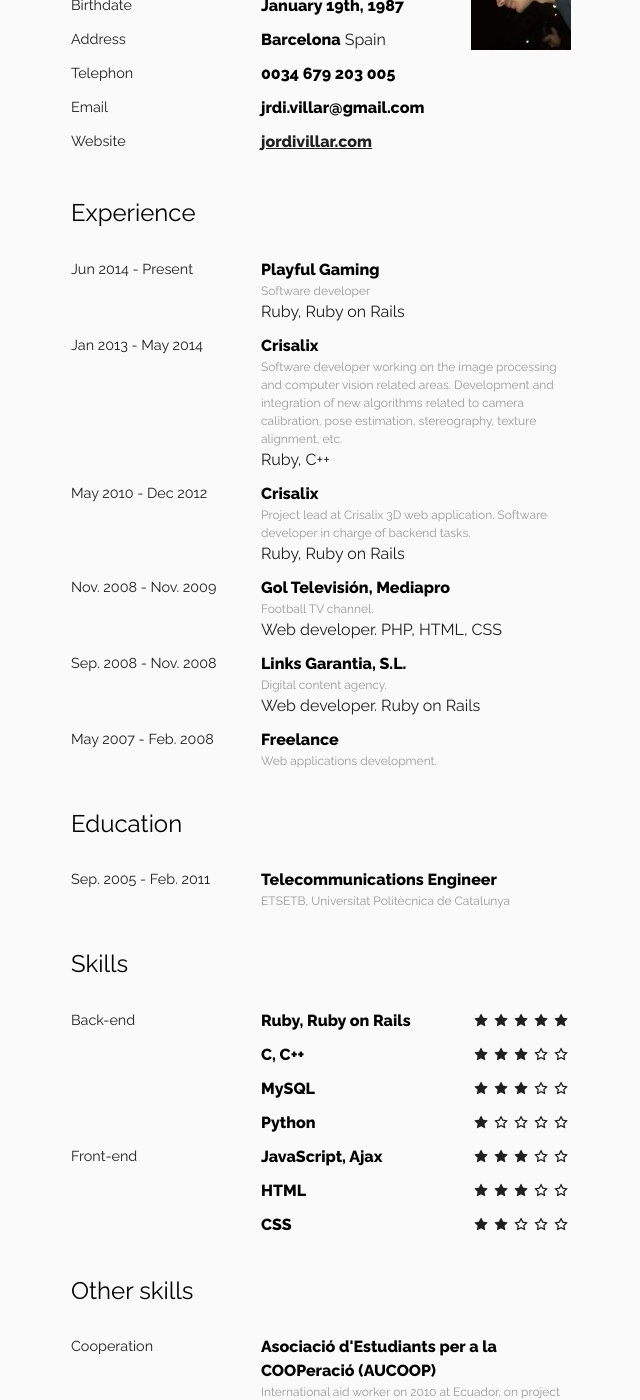
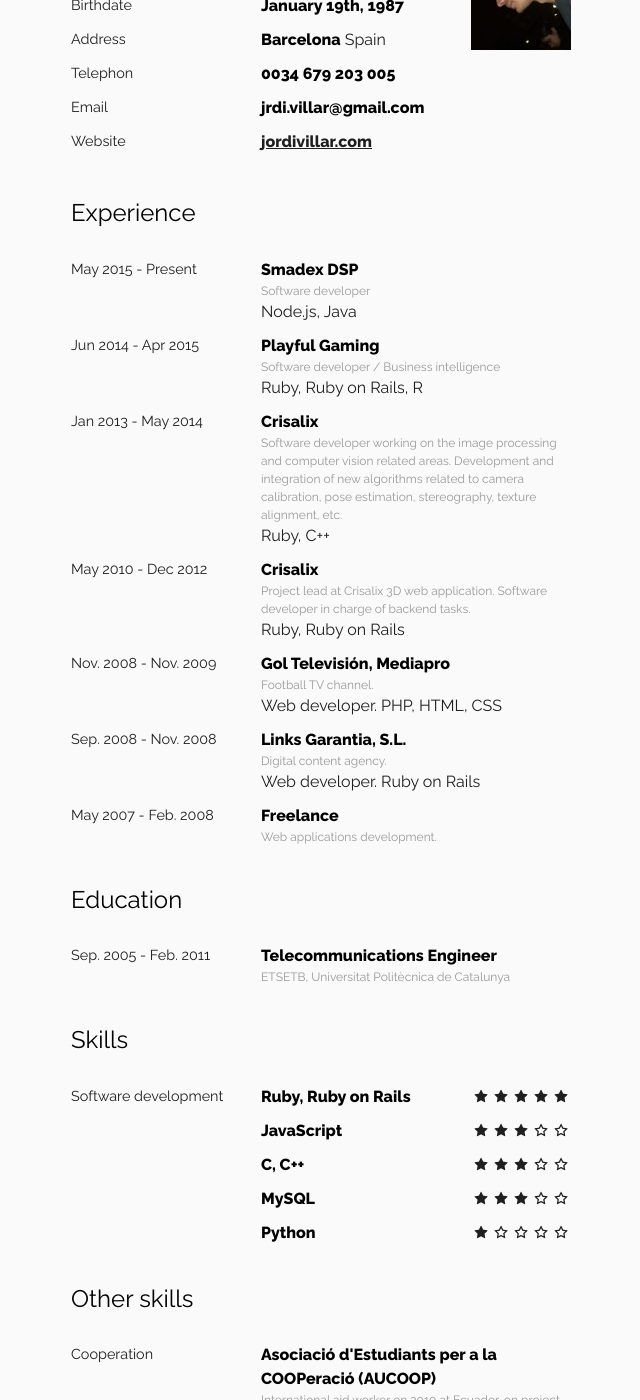
Before and after one commit to jrdi/jrdi.github.com, a Jekyll site: the page built from cv/index.html, in a window 1280 px wide and 1400 px high, scrolled down 246 px. Shown: the whole window, without its empty margins (319-959 px from the left). Built offline with Jekyll 4.4.1, drawn with Linux system fonts in a browser that asks for light colours; Markdown is read by kramdown in place of the engine named in the settings.

Commit message:
update cv

```diff
--- a/_layouts/default.html
+++ b/_layouts/default.html
@@ -2,9 +2,10 @@
 <html>
   <head>
     <meta charset="utf-8" />
-    <meta name="description" content="I am 26 years old, born in Barcelona, Spain. I am a telecommunications engineer. I work as a software developer working on image processing and computer vision related areas with skills in Ruby, Ruby on Rails and C++." />
+    <meta name="description" content="I am 28 years old, born in Barcelona, Spain. I am a telecommunications engineer. I work as a software developer working on machine learning and data mining related areas with skills in Ruby, Ruby on Rails and C++." />
 
-    <meta name="keywords" content="jordi, jordi villar, software developer, web developer, web, telecommunications, engineer, ruby, c, mysql, freelance, ruby on rails, barcelona, computer vision, image processing, imagery, algorithms" />
+    <meta name="keywords" content="jordi, jordi villar, software developer, web developer, web, telecommunications, engineer, ruby, c, mysql, freelance, ruby on rails, barcelona, computer vision, image processing, imagery, algorithms,
+    data mining, data, data science, machine learning" />
 
     <link rel="canonical" href="http://jordivillar.com/" />
     <title>{{ page.title }} · Jordi Villar</title>
--- a/cv/index.html
+++ b/cv/index.html
@@ -27,10 +27,13 @@ title: Curriculum vitae
 
   <h2 class='subcontent'>Experience</h2>
   <ul class="vcalendar">
-    <li class="experince vevent"><span><abbr class="dtstart" title="2013-01-01">Jun 2014</abbr> - <abbr class="dtend" title="2013-11-01">Present</abbr></span>
+    <li class="experince vevent"><span><abbr class="dtstart" title="2015-05-01">May 2015</abbr> - <abbr class="dtend" title="2015-05-01">Present</abbr></span>
+    <strong class="location">Smadex DSP</strong>
+    <small class="summary">Software developer</small>Node.js, Java</li>
+    <li class="experince vevent"><span><abbr class="dtstart" title="2014-06-01">Jun 2014</abbr> - <abbr class="dtend" title="2015-04-01">Apr 2015</abbr></span>
     <strong class="location">Playful Gaming</strong>
-    <small class="summary">Software developer</small>Ruby, Ruby on Rails</li>
-    <li class="experince vevent"><span><abbr class="dtstart" title="2013-01-01">Jan 2013</abbr> - <abbr class="dtend" title="2013-11-01">May 2014</abbr></span>
+    <small class="summary">Software developer / Business intelligence</small>Ruby, Ruby on Rails, R</li>
+    <li class="experince vevent"><span><abbr class="dtstart" title="2013-01-01">Jan 2013</abbr> - <abbr class="dtend" title="2014-05-01">May 2014</abbr></span>
     <strong class="location">Crisalix</strong>
     <small class="summary">Software developer working on the image processing and computer vision related areas. Development and integration of new algorithms related to camera calibration, pose estimation, stereography, texture alignment, etc.</small>Ruby, C++</li>
     <li class="experince vevent"><span><abbr class="dtstart" title="2010-05-10">May 2010</abbr> - <abbr class="dtend" title="2012-12-31">Dec 2012</abbr></span>
@@ -57,9 +60,17 @@ title: Curriculum vitae
   <h2 class='subcontent'>Skills</h2>
   <ul>
     <li>
-      <span>Back-end</span><strong>Ruby, Ruby on Rails</strong>
+      <span>Software development</span><strong>Ruby, Ruby on Rails</strong>
       <i class="skills icon-star"></i>
       <i class="skills icon-star"></i>
+      <i class="skills icon-star"></i>
+      <i class="skills icon-star"></i>
+      <i class="skills icon-star"></i>
+    </li>
+    <li>
+      <strong>JavaScript</strong>
+      <i class="skills icon-star-empty"></i>
+      <i class="skills icon-star-empty"></i>
       <i class="skills icon-star"></i>
       <i class="skills icon-star"></i>
       <i class="skills icon-star"></i>
@@ -86,30 +97,6 @@ title: Curriculum vitae
       <i class="skills icon-star-empty"></i>
       <i class="skills icon-star-empty"></i>
       <i class="skills icon-star-empty"></i>
-      <i class="skills icon-star"></i>
-    </li>
-    <li>
-      <span>Front-end</span><strong>JavaScript, Ajax</strong>
-      <i class="skills icon-star-empty"></i>
-      <i class="skills icon-star-empty"></i>
-      <i class="skills icon-star"></i>
-      <i class="skills icon-star"></i>
-      <i class="skills icon-star"></i>
-    </li>
-    <li>
-      <strong>HTML</strong>
-      <i class="skills icon-star-empty"></i>
-      <i class="skills icon-star-empty"></i>
-      <i class="skills icon-star"></i>
-      <i class="skills icon-star"></i>
-      <i class="skills icon-star"></i>
-    </li>
-    <li>
-      <strong>CSS</strong>
-      <i class="skills icon-star-empty"></i>
-      <i class="skills icon-star-empty"></i>
-      <i class="skills icon-star-empty"></i>
-      <i class="skills icon-star"></i>
       <i class="skills icon-star"></i>
     </li>
   </ul>
--- a/index.html
+++ b/index.html
@@ -22,7 +22,7 @@ title: Software developer
 </ul>
 <div class="left">
   <h2 class="subcontent">Status</h2>
-  <p>I work at <a href="http://www.crisalix.com/">Crisalix</a> as a software engineer.</p>
+  <p>I work at <a href="http://smadex.com/">Smadex</a> as a software engineer.</p>
 </div>
 <div class="right">
   <h2 class="subcontent">Contact info</h2>
```
Also changed, not shown: other parts of index.html (+2 -2 lines).
